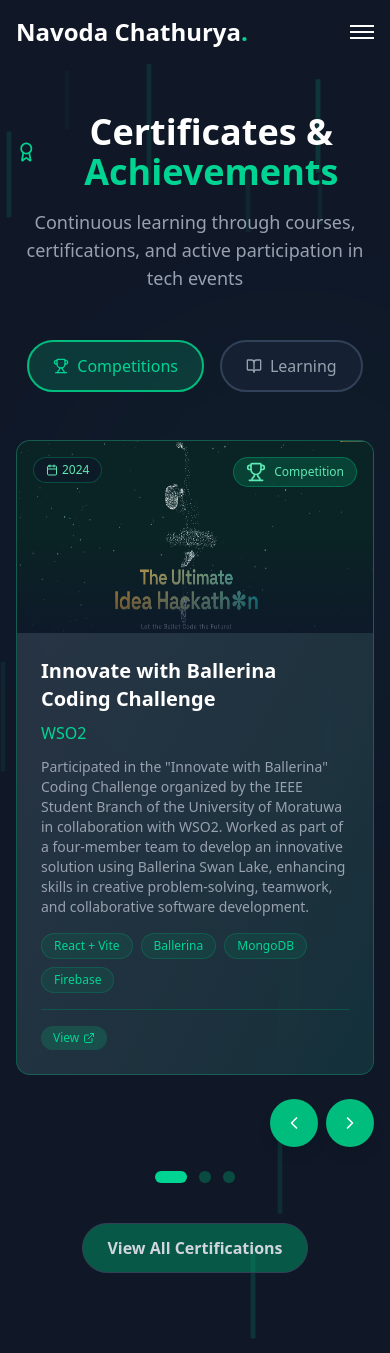
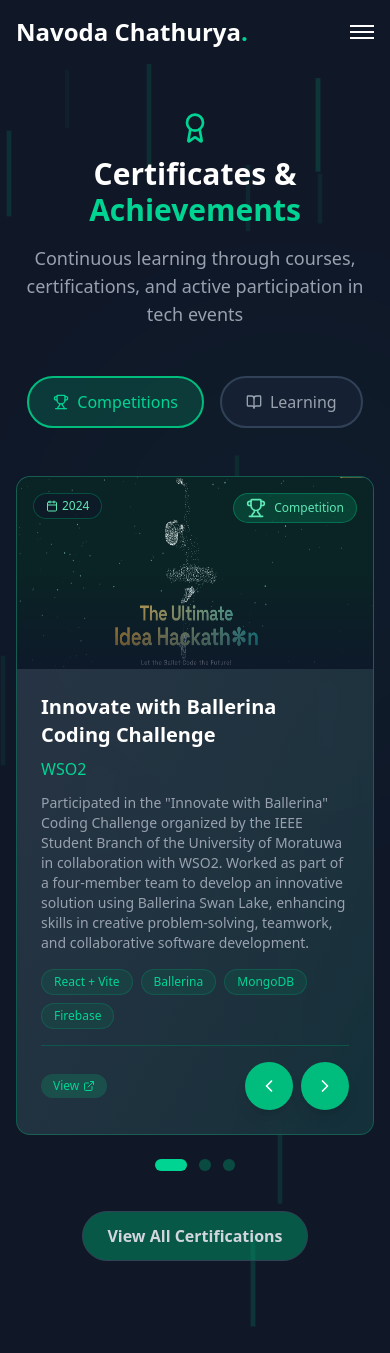
Before and after one commit to Navoda001/portfolio-frontend, a Next.js app: page /pages/certificate in a window 390 px wide. Built offline with nearby package versions, Linux system fonts and the light colour scheme.

Commit message:
fix mobile view alignment in certificate

```diff
--- a/app/pages/certificate/page.tsx
+++ b/app/pages/certificate/page.tsx
@@ -225,9 +225,9 @@ const CertificatesComponent = () => {
                     transition={{ duration: 0.8 }}
                     className="text-center mb-12"
                 >
-                    <div className="flex items-center justify-center gap-3 mb-4">
+                    <div className="flex flex-col md:flex-row items-center justify-center gap-3 mb-4">
                         <Award className="w-8 h-8 text-emerald-400" />
-                        <h1 className="text-4xl md:text-5xl font-bold text-white">
+                        <h1 className="text-3xl md:text-5xl font-bold text-white text-center md:text-left">
                             Certificates & <span className="text-emerald-400">Achievements</span>
                         </h1>
                     </div>
@@ -235,6 +235,7 @@ const CertificatesComponent = () => {
                         Continuous learning through courses, certifications, and active participation in tech events
                     </p>
                 </motion.div>
+
 
                 {/* Filter */}
 
@@ -331,6 +332,7 @@ const CertificatesComponent = () => {
                                         ))}
                                     </div>
                                     <div className="flex items-center justify-between pt-4 border-t border-emerald-700/50">
+                                        <div className="flex items-center space-x-4">
                                             {cert.credentialId && (
                                                 <span className="text-xs text-emerald-500/70 font-mono">Credential ID: {cert.credentialId}</span>
                                             )}
@@ -346,6 +348,31 @@ const CertificatesComponent = () => {
                                                 </a>
                                             )}
                                         </div>
+
+                                        {totalPages > 1 && (
+                                            <div className="flex justify-end space-x-2">
+                                                <motion.button
+                                                    onClick={prev}
+                                                    disabled={totalPages <= 1}
+                                                    className="w-12 h-12 bg-emerald-500 text-white rounded-full flex items-center justify-center shadow-lg hover:bg-emerald-600 disabled:opacity-50 disabled:cursor-not-allowed transition-all duration-300 hover:scale-110 active:scale-95"
+                                                    whileHover={{ scale: 1.1 }}
+                                                    whileTap={{ scale: 0.9 }}
+                                                >
+                                                    <ChevronLeft size={20} />
+                                                </motion.button>
+                                                <motion.button
+                                                    onClick={next}
+                                                    disabled={totalPages <= 1}
+                                                    className="w-12 h-12 bg-emerald-500 text-white rounded-full flex items-center justify-center shadow-lg hover:bg-emerald-600 disabled:opacity-50 disabled:cursor-not-allowed transition-all duration-300 hover:scale-110 active:scale-95"
+                                                    whileHover={{ scale: 1.1 }}
+                                                    whileTap={{ scale: 0.9 }}
+                                                >
+                                                    <ChevronRight size={20} />
+                                                </motion.button>
+                                            </div>
+                                        )}
+                                    </div>
+
                                 </div>
                             </motion.div>
                         ))}
@@ -354,7 +381,7 @@ const CertificatesComponent = () => {
 
                 {/* Navigation Arrows */}
                 {totalPages > 1 && (
-                    <div className="flex justify-end space-x-2 mt-6">
+                    <div className="hidden md:flex justify-end space-x-2 mt-6">
                         <motion.button
                             onClick={prev}
                             disabled={totalPages <= 1}
```
Lines whose indentation alone changed are shown as unchanged.
